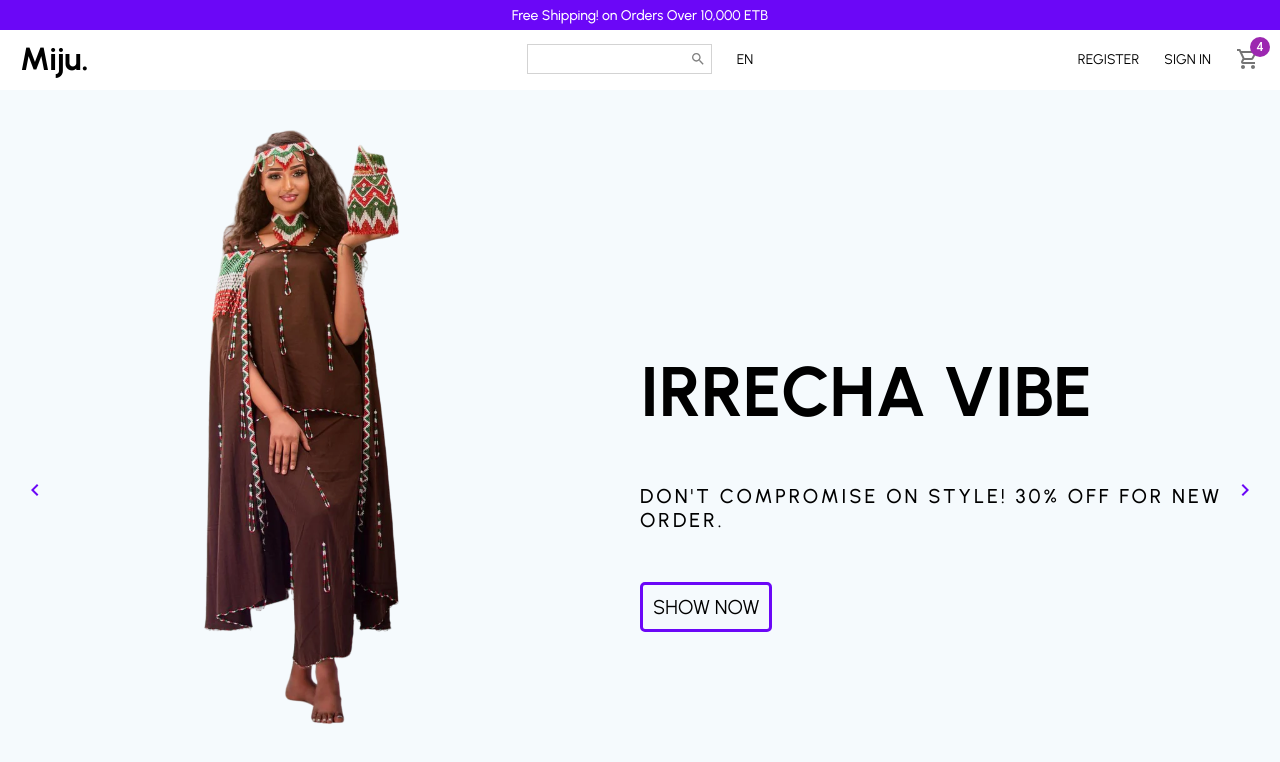
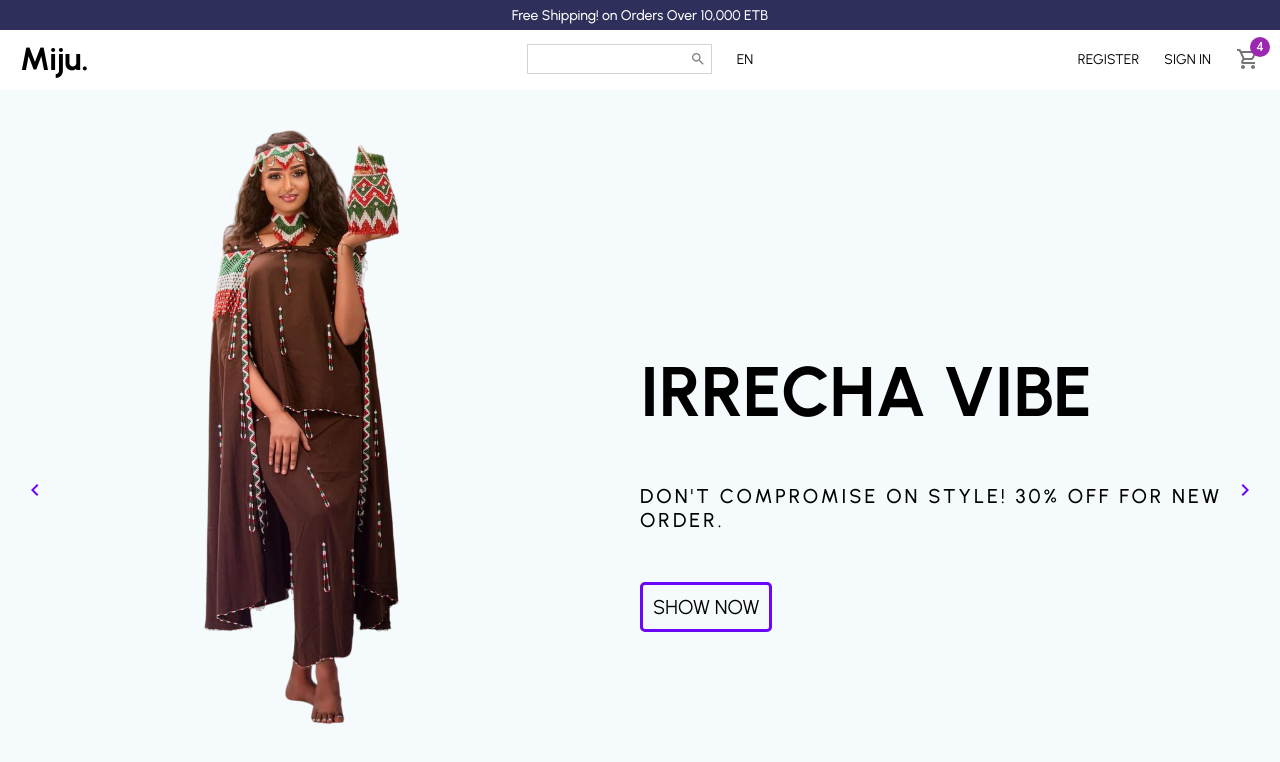
Before and after one commit to Felmeta-M/Miju, a React (Vite) app: page / in a window 1280 px wide. Shown: the top 762 px of the page. Built offline with nearby package versions, Linux system fonts and the light colour scheme.

Commit message:
announcement

```diff
--- a/src/components/Announcement.jsx
+++ b/src/components/Announcement.jsx
@@ -2,8 +2,11 @@ import styled from "styled-components";
 
 const Container = styled.div`
   height: 30px;
-    background-color: #6b07f7;
-    color:white;
+  background-color: #2e2f5b;
+  // background-color: #505581;
+  // background-color: #f4d35e;
+  // background-color: #faf0ca;
+  color: white;
   display: flex;
   align-items: center;
   justify-content: center;
@@ -12,9 +15,7 @@ const Container = styled.div`
 `;
 
 const Announcement = () => {
-  return (
-    <Container> Free Shipping! on Orders Over 10,000 ETB</Container>
-  )
-}
+  return <Container> Free Shipping! on Orders Over 10,000 ETB</Container>;
+};
 
 export default Announcement;
```
Lines whose indentation alone changed are shown as unchanged.
